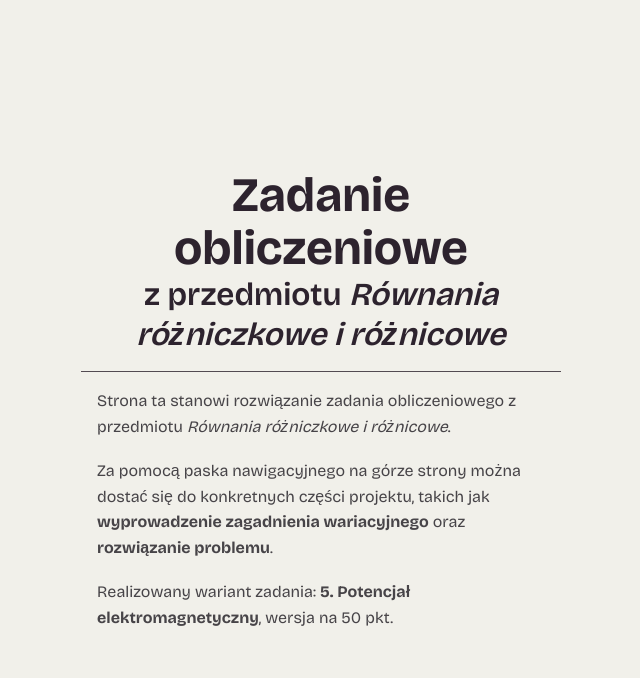
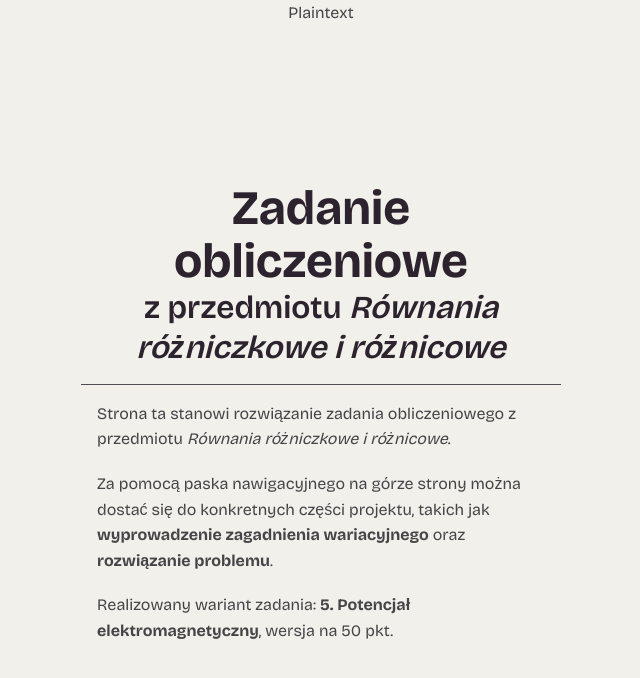
Before and after one commit to Veexeq/RRiR-Project, a React (Vite) app in the folder em_potential_solver/: page / in a window 1280 px wide. Shown: the top 678 px of the page, without its empty margins (319-959 px from the left). Built offline with nearby package versions, Linux system fonts and the light colour scheme.

Commit message:
Initial navbar setup

```diff
--- a/em_potential_solver/src/App.tsx
+++ b/em_potential_solver/src/App.tsx
@@ -1,9 +1,11 @@
-import Homepage from "./components/Homepage";
+import Homepage from "./components/homepage/Homepage";
+import Navbar from "./components/navbar/Navbar";
 
 function App() {
 
   return (
     <>
+      <Navbar />
       <Homepage />
     </>
   )
--- a/em_potential_solver/src/components/homepage.module.css
+++ b/em_potential_solver/src/components/homepage/homepage.module.css
@@ -1,5 +1,6 @@
 :root {
   --accent-line: #534B52;
+  --side-margin: 25rem;
 }
 
 .wrapper {
@@ -7,7 +8,7 @@
   flex: 1;
   flex-flow: column nowrap;
   justify-content: center;
-  margin: 0 25rem;
+  margin: 0 var(--side-margin);
 }
 
 .title {
@@ -22,7 +23,3 @@
   align-items: flex-start;
   padding: 1rem;
 }
-
-h1, h2, p {
-  margin: 0;
-}
--- /dev/null
+++ b/em_potential_solver/src/components/navbar/Navbar.tsx
@@ -0,0 +1,11 @@
+import styles from './navbar.module.css'
+
+function Navbar() {
+  return (
+    <div className={styles.wrapper}>
+      <p>Plaintext</p>
+    </div>
+  );
+}
+
+export default Navbar;
--- /dev/null
+++ b/em_potential_solver/src/components/navbar/navbar.module.css
@@ -0,0 +1,11 @@
+:root {
+  --accent-line: #534B52;
+  --side-margin: 25rem;
+}
+
+.wrapper {
+  display: flex;
+  flex-flow: row nowrap;
+  justify-content: center;
+  margin: 0 var(--side-margin);
+}
--- a/em_potential_solver/src/index.css
+++ b/em_potential_solver/src/index.css
@@ -58,11 +58,15 @@ body {
   -moz-osx-font-smoothing: grayscale;
 }
 
+h1, h2, h3, p, label, button {
+  margin: 0;
+}
+
 h1 {
   font-size: var(--font-size-h1);
   line-height: var(--line-height-h1);
   color: var(--text-primary);
-  margin-bottom: 24px;
+  /* margin-bottom: 24px; */
   font-weight: 700;
 }
 
@@ -70,8 +74,8 @@ h2 {
   font-size: var(--font-size-h2);
   line-height: var(--line-height-h2);
   color: var(--text-primary);
-  margin-top: 40px;
-  margin-bottom: 20px;
+  /* margin-top: 40px; */
+  /* margin-bottom: 20px; */
   font-weight: 600;
 }
 
@@ -79,7 +83,7 @@ h3 {
   font-size: var(--font-size-h3);
   line-height: var(--line-height-h3);
   color: var(--text-primary);
-  margin-bottom: 16px;
+  /* margin-bottom: 16px; */
   font-weight: 500;
 }
 
@@ -87,7 +91,7 @@ p {
   font-size: var(--font-size-base);
   line-height: var(--line-height-base);
   color: var(--text-body);
-  margin-bottom: 16px;
+  /* margin-bottom: 16px; */
 
   /* If necessary, set maximum width of the <p> as 65 characters */
   /* max-width: 65ch;  */
```
Also changed, not shown: em_potential_solver/src/components/homepage/Homepage.tsx (renamed from em_potential_solver/src/components/Homepage.tsx).
